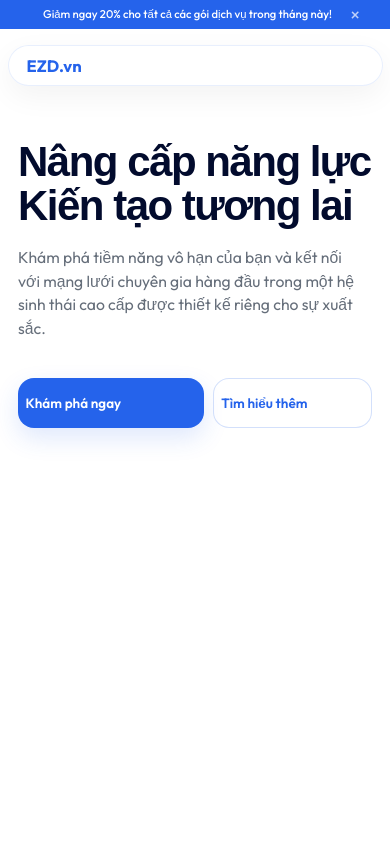
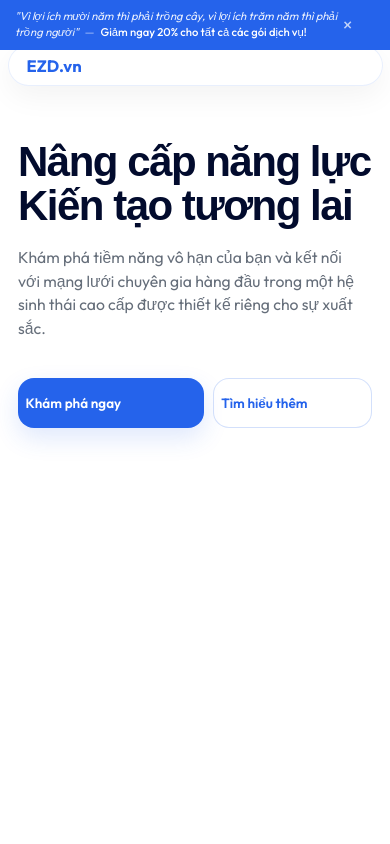
Before and after one commit to ezdproduct/EZDwebsite, a Next.js app: page / in a window 390 px wide. Shown: the top 844 px of the page. Built offline with nearby package versions, Linux system fonts and the light colour scheme; a web font is replaced by a local one.

Commit message:
Update TopBar: Added national quote and improved long text handling

```diff
--- a/components/TopBar.module.css
+++ b/components/TopBar.module.css
@@ -35,6 +35,19 @@
 .text {
     font-weight: 500;
     margin: 0;
+    display: flex;
+    align-items: center;
+    gap: 0.8rem;
+}
+
+.quote {
+    font-style: italic;
+    opacity: 0.9;
+    font-weight: 400;
+}
+
+.divider {
+    opacity: 0.5;
 }
 
 .closeBtn {
@@ -58,7 +71,7 @@
 @media (max-width: 768px) {
     .topBar {
         font-size: 0.75rem;
-        padding: 0.5rem 2rem 0.5rem 1rem;
+        padding: 0.6rem 2.5rem 0.6rem 1rem;
     }
 
     .tag {
@@ -66,7 +79,12 @@
     }
 
     .text {
+        display: block;
         text-align: left;
-        line-height: 1.2;
+        line-height: 1.4;
+    }
+
+    .divider {
+        margin: 0 0.4rem;
     }
 }
--- a/components/TopBar.tsx
+++ b/components/TopBar.tsx
@@ -11,7 +11,11 @@ export default function TopBar({ onClose }: TopBarProps) {
         <div className={styles.topBar}>
             <div className={styles.container}>
                 <span className={styles.tag}>ƯU ĐÃI</span>
-                <p className={styles.text}>Giảm ngay 20% cho tất cả các gói dịch vụ trong tháng này!</p>
+                <p className={styles.text}>
+                    <span className={styles.quote}>"Vì lợi ích mười năm thì phải trồng cây, vì lợi ích trăm năm thì phải trồng người"</span>
+                    <span className={styles.divider}>—</span>
+                    Giảm ngay 20% cho tất cả các gói dịch vụ!
+                </p>
                 <button
                     className={styles.closeBtn}
                     onClick={onClose}
```
